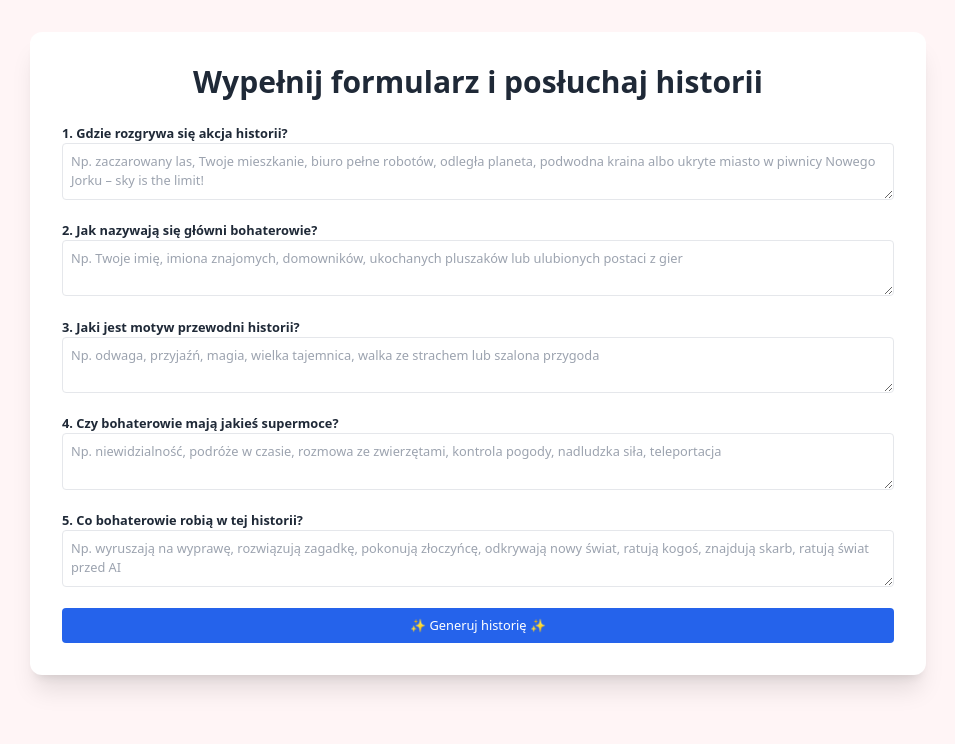
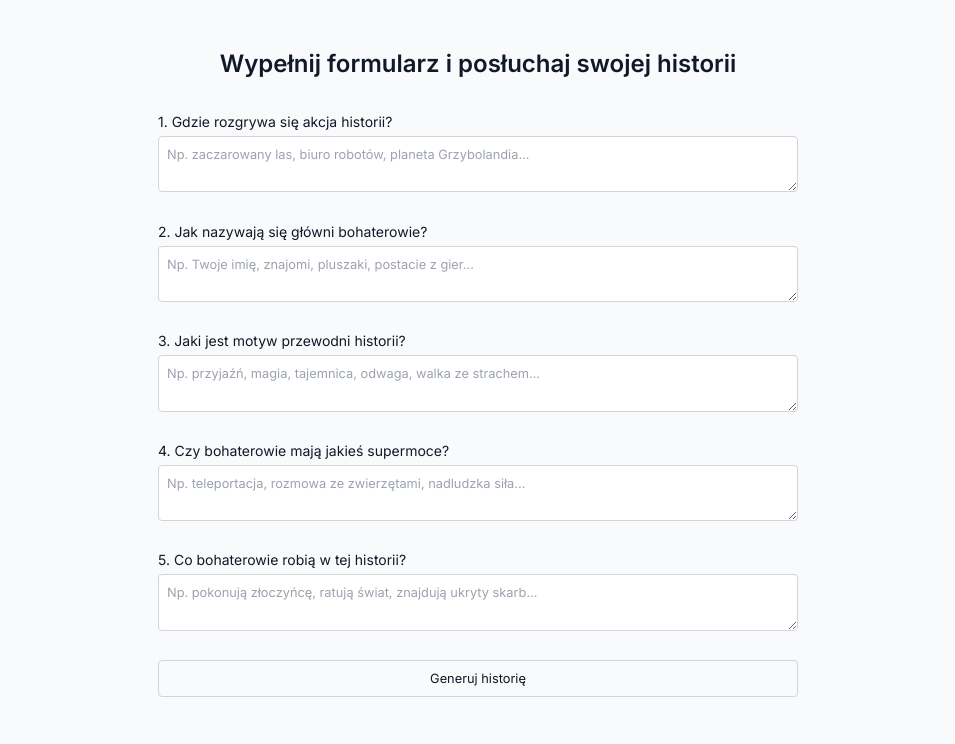
Before and after one commit to kamilsoldacki/will-you-read-me-smth, a Flask app: page / in a window 1280 px wide. Shown: the top 744 px of the page, without its empty margins (162-1117 px from the left). Run offline with Flask 3, Linux system fonts and the light colour scheme; some libraries are stand-ins or nearby versions.

Commit message:
Update index.html

```diff
--- a/templates/index.html
+++ b/templates/index.html
@@ -3,63 +3,53 @@
 <head>
     <meta charset="UTF-8">
     <title>Twoja Historia</title>
+    <link href="https://fonts.googleapis.com/css2?family=Inter:wght@400;600&display=swap" rel="stylesheet">
     <script src="https://cdn.tailwindcss.com"></script>
     <style>
         body {
             font-size: 80%;
-            transition: background-color 1s ease;
+            font-family: 'Inter', sans-serif;
+            background-color: #f9fafb;
+        }
+        textarea::placeholder {
+            color: #999;
         }
     </style>
-    <script>
-        function pastelColor() {
-            const hue = Math.floor(Math.random() * 360);
-            return `hsl(${hue}, 100%, 98%)`;
-        }
-        document.addEventListener("DOMContentLoaded", () => {
-            document.body.style.backgroundColor = pastelColor();
-        });
-    </script>
 </head>
-<body class="p-8 text-gray-800 font-sans">
-    <div class="max-w-4xl mx-auto bg-white shadow-xl rounded-xl p-8">
-        <h1 class="text-3xl font-bold mb-6 text-center">Wypełnij formularz i posłuchaj historii</h1>
-        <form id="storyForm" class="space-y-4">
+<body class="text-gray-900">
+    <div class="max-w-2xl mx-auto px-4 py-12">
+        <h1 class="text-2xl font-semibold mb-8 text-center">Wypełnij formularz i posłuchaj swojej historii</h1>
+        <form id="storyForm" class="space-y-6">
             <div>
-                <label class="font-semibold block">1. Gdzie rozgrywa się akcja historii?</label>
-                <textarea name="q1" required class="w-full p-2 border rounded"
-                    placeholder="Np. zaczarowany las, Twoje mieszkanie, biuro pełne robotów, odległa planeta, podwodna kraina albo ukryte miasto w piwnicy Nowego Jorku – sky is the limit!"></textarea>
+                <label class="block mb-1 text-sm font-medium">1. Gdzie rozgrywa się akcja historii?</label>
+                <textarea name="q1" required class="w-full p-2 border border-gray-300 rounded focus:outline-none focus:ring focus:border-black" placeholder="Np. zaczarowany las, biuro robotów, planeta Grzybolandia..."></textarea>
             </div>
             <div>
-                <label class="font-semibold block">2. Jak nazywają się główni bohaterowie?</label>
-                <textarea name="q2" required class="w-full p-2 border rounded"
-                    placeholder="Np. Twoje imię, imiona znajomych, domowników, ukochanych pluszaków lub ulubionych postaci z gier"></textarea>
+                <label class="block mb-1 text-sm font-medium">2. Jak nazywają się główni bohaterowie?</label>
+                <textarea name="q2" required class="w-full p-2 border border-gray-300 rounded focus:outline-none focus:ring focus:border-black" placeholder="Np. Twoje imię, znajomi, pluszaki, postacie z gier..."></textarea>
             </div>
             <div>
-                <label class="font-semibold block">3. Jaki jest motyw przewodni historii?</label>
-                <textarea name="q3" required class="w-full p-2 border rounded"
-                    placeholder="Np. odwaga, przyjaźń, magia, wielka tajemnica, walka ze strachem lub szalona przygoda"></textarea>
+                <label class="block mb-1 text-sm font-medium">3. Jaki jest motyw przewodni historii?</label>
+                <textarea name="q3" required class="w-full p-2 border border-gray-300 rounded focus:outline-none focus:ring focus:border-black" placeholder="Np. przyjaźń, magia, tajemnica, odwaga, walka ze strachem..."></textarea>
             </div>
             <div>
-                <label class="font-semibold block">4. Czy bohaterowie mają jakieś supermoce?</label>
-                <textarea name="q4" required class="w-full p-2 border rounded"
-                    placeholder="Np. niewidzialność, podróże w czasie, rozmowa ze zwierzętami, kontrola pogody, nadludzka siła, teleportacja"></textarea>
+                <label class="block mb-1 text-sm font-medium">4. Czy bohaterowie mają jakieś supermoce?</label>
+                <textarea name="q4" required class="w-full p-2 border border-gray-300 rounded focus:outline-none focus:ring focus:border-black" placeholder="Np. teleportacja, rozmowa ze zwierzętami, nadludzka siła..."></textarea>
             </div>
             <div>
-                <label class="font-semibold block">5. Co bohaterowie robią w tej historii?</label>
-                <textarea name="q5" required class="w-full p-2 border rounded"
-                    placeholder="Np. wyruszają na wyprawę, rozwiązują zagadkę, pokonują złoczyńcę, odkrywają nowy świat, ratują kogoś, znajdują skarb, ratują świat przed AI"></textarea>
+                <label class="block mb-1 text-sm font-medium">5. Co bohaterowie robią w tej historii?</label>
+                <textarea name="q5" required class="w-full p-2 border border-gray-300 rounded focus:outline-none focus:ring focus:border-black" placeholder="Np. pokonują złoczyńcę, ratują świat, znajdują ukryty skarb..."></textarea>
             </div>
-            <button type="submit" class="mt-4 w-full bg-blue-600 text-white px-4 py-2 rounded hover:bg-blue-700">✨ Generuj historię ✨</button>
+            <button type="submit" class="w-full border border-gray-300 py-2 rounded hover:bg-gray-100 transition">Generuj historię</button>
         </form>
 
-        <div id="loading" style="display:none;" class="mt-8 text-center text-purple-700 font-semibold text-lg animate-pulse">
-            ✨🪄 Trwa tworzenie Twojej audiobajki... Dzieje się magia! ✨<br>
-            ⏳ Prosimy o chwilę cierpliwości – już za moment historia ożyje głosem...
+        <div id="loading" style="display:none;" class="mt-8 text-center text-gray-500 italic">
+            Trwa tworzenie Twojej historii... prosimy o chwilę cierpliwości.
         </div>
     </div>
 
-    <div id="player" style="display:none;" class="mt-12 max-w-4xl mx-auto bg-white shadow-lg rounded-xl p-6 text-center">
-        <h2 class="text-xl font-bold mb-4">Twoja historia jest gotowa! 🎧</h2>
+    <div id="player" style="display:none;" class="max-w-2xl mx-auto px-4 pt-12 text-center">
+        <h2 class="text-lg font-medium mb-4">Twoja historia jest gotowa:</h2>
         <audio id="audio" controls class="w-full"></audio>
     </div>
 
```
